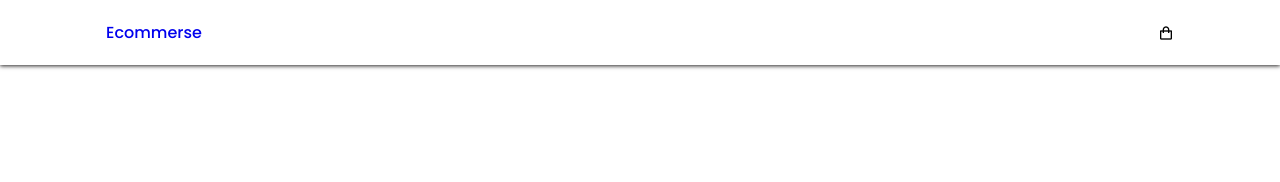
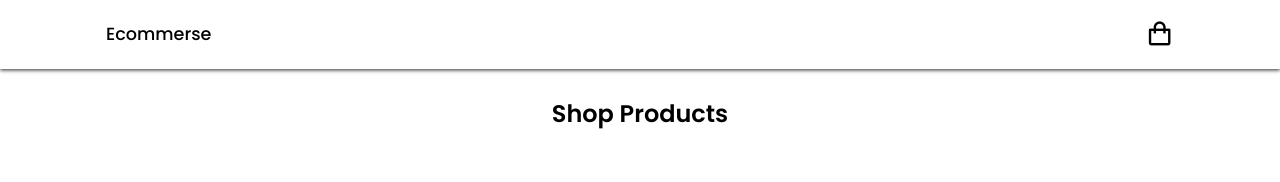
Before and after one commit to Yaxye19/omist, a plain HTML site: page index.html in a window 1280 px wide. Drawn offline with nearby package versions, Linux system fonts and the light colour scheme.

Commit message:
added shop section

```diff
--- a/css/style.css
+++ b/css/style.css
@@ -33,6 +33,10 @@ body {
   width: 100%;
 }
 
+section{
+  padding: 4rem 0 3rem;
+}
+
 /* Header */
 
 header{
@@ -50,3 +54,24 @@ header{
   justify-content: space-between;
   padding: 20px 0;
 }
+
+.logo{
+  font-size: 1.1rem;
+  color: var(--text-color);
+  font-weight: 400;
+}
+
+#cart-icon{
+  font-size: 1.8rem;
+  cursor: pointer;
+}
+
+.section-title{
+  font-weight: 1.5rem;
+  font-size: 600;
+  text-align: center;
+}
+
+.shop{
+  margin-top: 2rem;
+}
--- a/index.html
+++ b/index.html
@@ -18,6 +18,10 @@
            <i class='bx bx-shopping-bag' id="cart-icon"></i>
         </div>
     </header>
+    <!-- Shop -->
+    <section class="shop container">
+      <h2 class="section-title">Shop Products</h2>
+    </section>
 
   </body>
 </html>
```
